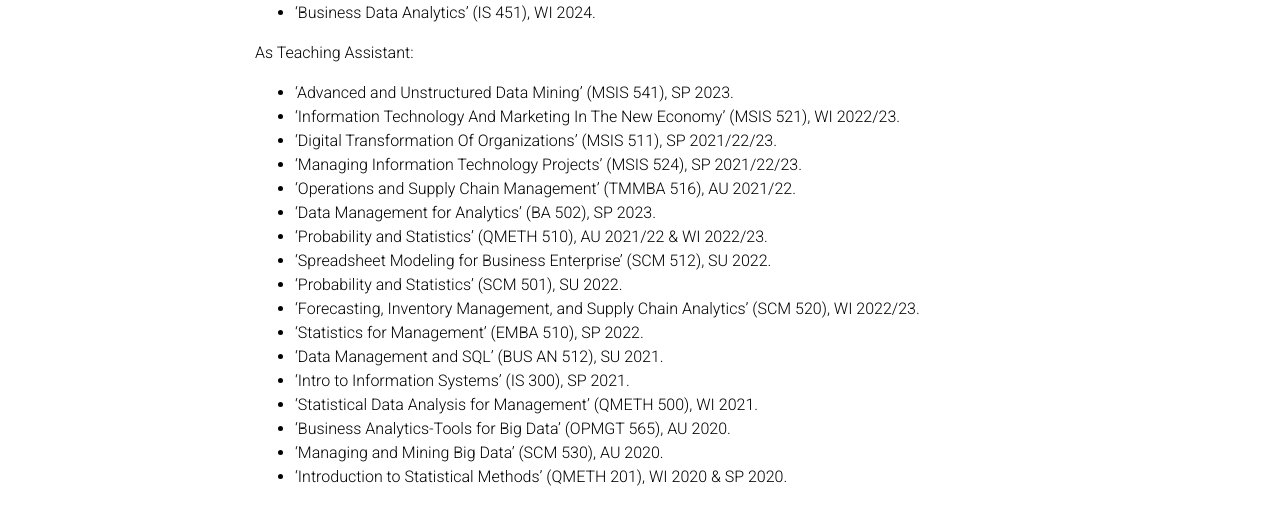
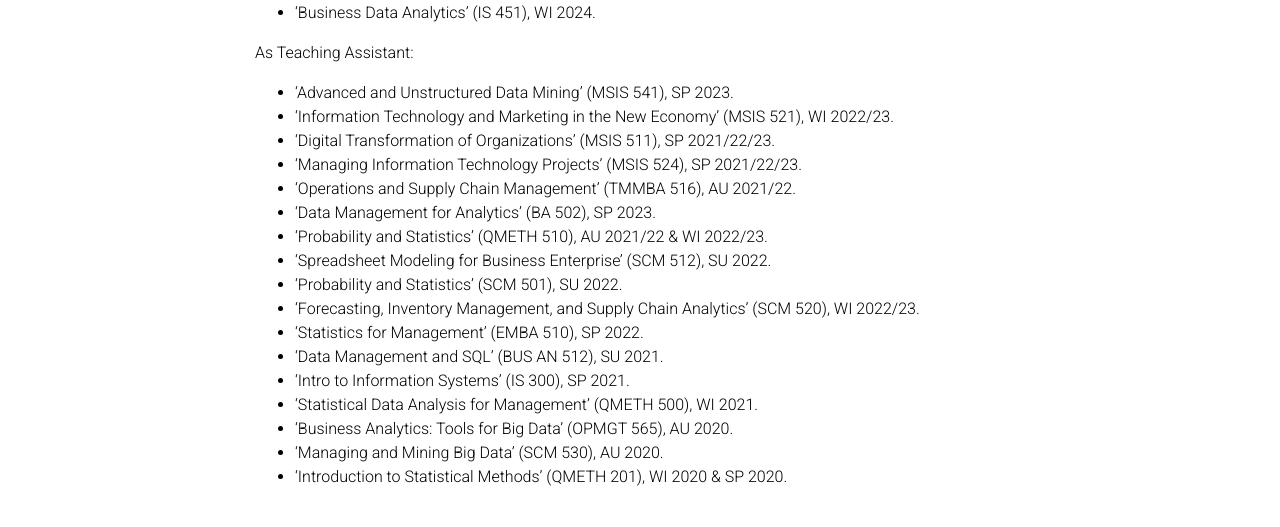
Before and after one commit to MingruiRayZhang/MingruiRayZhang.github.io, a Jekyll site: the page built from _pages/teaching.md, in a window 1280 px wide and 964 px high. Shown: the part 389-916 px from the top of the window. Built offline with Jekyll 4.4.1, drawn with Linux system fonts in a browser that asks for light colours; comment, search, counter and statistics services are not loaded; a style sheet for code colours, icons or effects is not loaded.

Commit message:
wording update

```diff
--- a/_pages/teaching.md
+++ b/_pages/teaching.md
@@ -15,8 +15,8 @@
 
 As Teaching Assistant:
 - 'Advanced and Unstructured Data Mining' (MSIS 541), SP 2023.
-- 'Information Technology And Marketing In The New Economy' (MSIS 521), WI 2022/23.
-- 'Digital Transformation Of Organizations' (MSIS 511), SP 2021/22/23.
+- 'Information Technology and Marketing in the New Economy' (MSIS 521), WI 2022/23.
+- 'Digital Transformation of Organizations' (MSIS 511), SP 2021/22/23.
 - 'Managing Information Technology Projects' (MSIS 524), SP 2021/22/23.
 - 'Operations and Supply Chain Management' (TMMBA 516), AU 2021/22.
 - 'Data Management for Analytics' (BA 502), SP 2023.
@@ -28,6 +28,6 @@
 - 'Data Management and SQL' (BUS AN 512), SU 2021.
 - 'Intro to Information Systems' (IS 300), SP 2021.
 - 'Statistical Data Analysis for Management' (QMETH 500), WI 2021.
-- 'Business Analytics-Tools for Big Data' (OPMGT 565), AU 2020.
+- 'Business Analytics: Tools for Big Data' (OPMGT 565), AU 2020.
 - 'Managing and Mining Big Data' (SCM 530), AU 2020.
 - 'Introduction to Statistical Methods' (QMETH 201), WI 2020 & SP 2020.
```
Also changed, not shown: _pages/about.md (+1 -1 lines), _pages/research.md (+2 -2 lines), _pages/vitae.md (+1 -1 lines).
